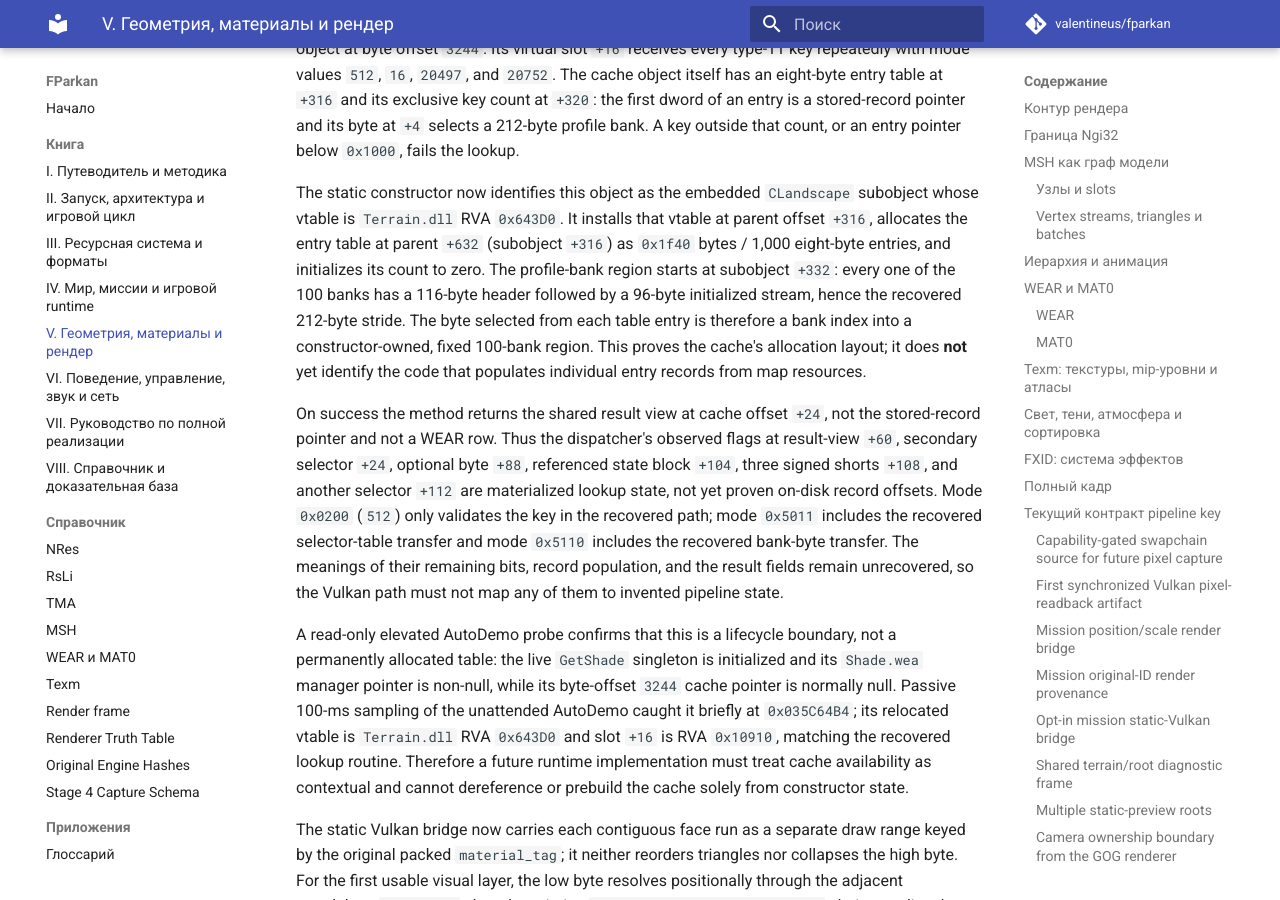
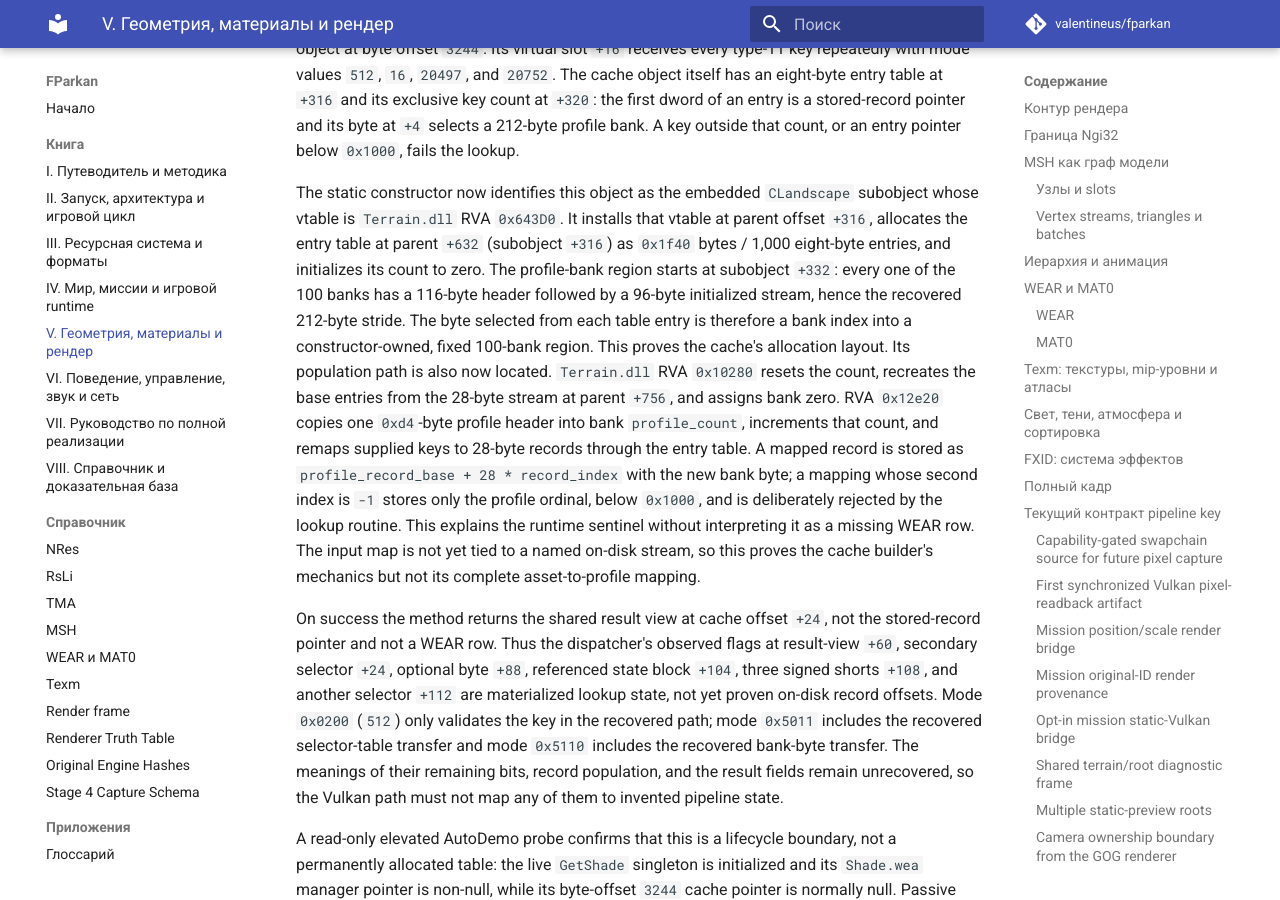
Before and after one commit to valentineus/fparkan, an MkDocs documentation site: the page built from docs/tomes/05-render.md, in a window 1280 px wide and 900 px high, scrolled down 33777 px. Built offline with MkDocs 1.6.1 and Material for MkDocs 9.7.7, drawn with Linux system fonts in a browser that asks for light colours; comment, search, counter and statistics services are not loaded.

Commit message:
docs(terrain): trace shade cache population

```diff
--- a/docs/tomes/05-render.md
+++ b/docs/tomes/05-render.md
@@ -1611,8 +1611,17 @@ to zero. The profile-bank region starts at subobject `+332`: every one of the
 100 banks has a 116-byte header followed by a 96-byte initialized stream, hence
 the recovered 212-byte stride. The byte selected from each table entry is
 therefore a bank index into a constructor-owned, fixed 100-bank region. This
-proves the cache's allocation layout; it does **not** yet identify the code that
-populates individual entry records from map resources.
+proves the cache's allocation layout. Its population path is also now located.
+`Terrain.dll` RVA `0x10280` resets the count, recreates the base entries from
+the 28-byte stream at parent `+756`, and assigns bank zero. RVA `0x12e20`
+copies one `0xd4`-byte profile header into bank `profile_count`, increments that
+count, and remaps supplied keys to 28-byte records through the entry table. A
+mapped record is stored as `profile_record_base + 28 * record_index` with the
+new bank byte; a mapping whose second index is `-1` stores only the profile
+ordinal, below `0x1000`, and is deliberately rejected by the lookup routine.
+This explains the runtime sentinel without interpreting it as a missing WEAR
+row. The input map is not yet tied to a named on-disk stream, so this proves the
+cache builder's mechanics but not its complete asset-to-profile mapping.
 
 On success the method returns the shared result view at cache offset `+24`, not
 the stored-record pointer and not a WEAR row. Thus the dispatcher's observed
```
